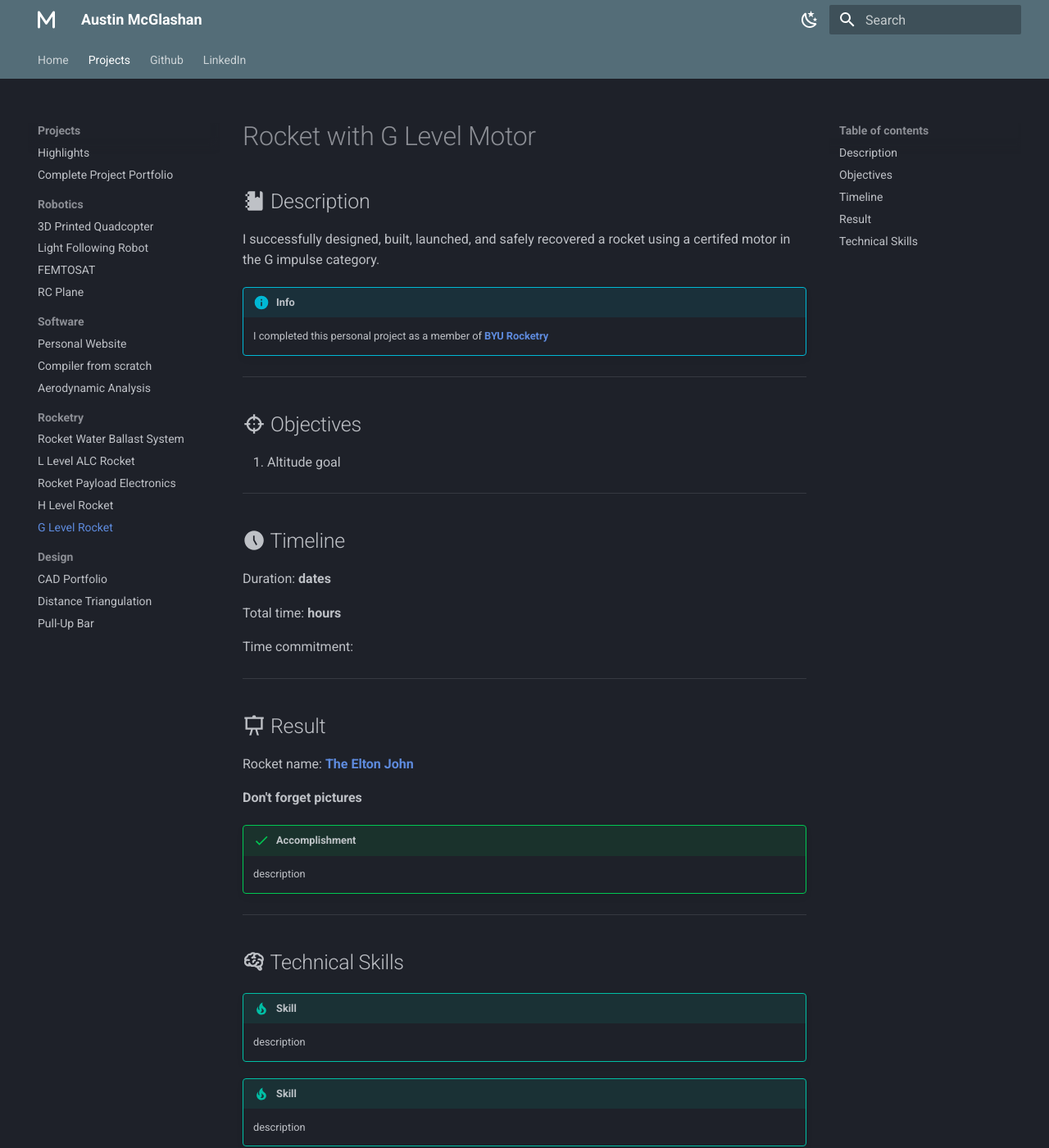
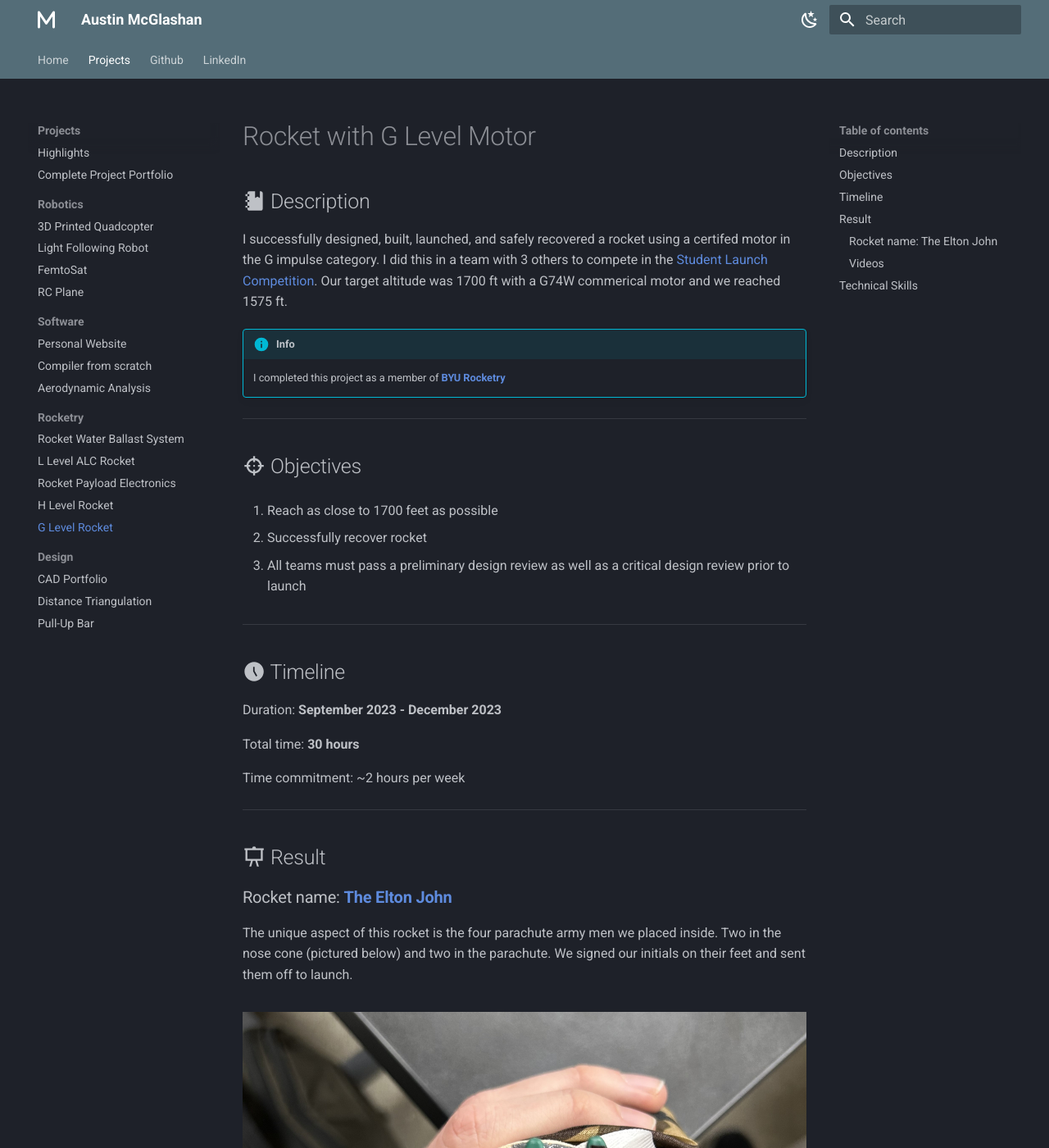
Before and after one commit to austin006/austin006.github.io, an MkDocs documentation site: the page built from docs/project-portfolio/projects/2023/G-rocket.md, in a window 1280 px wide and 1400 px high. Shown: the whole window at 82% size. Built offline with MkDocs 1.6.1 and Material for MkDocs 9.7.7, drawn with Linux system fonts in a browser that asks for light colours; some of the changed text lies outside the part shown.

Commit message:
Updated 2023 projects

```diff
--- a/docs/project-portfolio/projects/2023/G-rocket.md
+++ b/docs/project-portfolio/projects/2023/G-rocket.md
@@ -2,53 +2,89 @@
 
 ## :material-notebook: Description
 
-I successfully designed, built, launched, and safely recovered a rocket using a certifed motor in the G impulse category.
+I successfully designed, built, launched, and safely recovered a rocket using a certifed motor in the G impulse category. I did this in a team with 3 others to compete in the [Student Launch Competition](https://rocketry.byu.edu/join-us/student-launch-comp/). Our target altitude was 1700 ft with a G74W commerical motor and we reached 1575 ft.
 
 
 !!! info
 
-    I completed this personal project as a member of **[BYU Rocketry](https://rocketry.byu.edu/)**
+    I completed this project as a member of **[BYU Rocketry](https://rocketry.byu.edu/)**
 
 ***
 
 ## :material-target: Objectives
 
-1. Altitude goal
+1.  Reach as close to 1700 feet as possible
+
+2. Successfully recover rocket
+
+3. All teams must pass a preliminary design review as well as a critical design review prior to launch
 
 ***
 
 ## :material-clock-time-five: Timeline
 
-Duration: **dates**
+Duration: **September 2023 - December 2023**
 
-Total time: **hours**
+Total time: **30 hours**
 
-Time commitment:
+Time commitment: ~2 hours per week
 
 ***
 
 ## :material-presentation: Result
 
-Rocket name: [**The Elton John**](https://www.youtube.com/watch?v=DtVBCG6ThDk)
+### Rocket name: [**The Elton John**](https://www.youtube.com/watch?v=DtVBCG6ThDk)
 
-**Don't forget pictures**
+The unique aspect of this rocket is the four parachute army men we placed inside. Two in the nose cone (pictured below) and two in the parachute. We signed our initials on their feet and sent them off to launch.
 
-<!-- ![](assets/flow/FLOW1.png){ width=300px }
-![](assets/flow/FLOW2.png){ width=300px }
+![SLC](assets/G-rocket/Grocket0.jpg){ width="100%" }
+/// caption
+Stuffing in the army men
+///
 
+![SLC](assets/G-rocket/Grocket1.jpg){ width="75%" }
+![SLC](assets/G-rocket/Grocket2.jpg){ width="50%" }
+/// caption
+Loading the rocket onto the launch stand
+///
 
-![](assets/flow/FLOW3.png){ width=300px }
-![](assets/flow/FLOW4.png){ width=300px } -->
+![SLC](assets/G-rocket/Grocket3.jpg){ width=500px }
+/// caption
+Rocket prepared for launch
+///
+
+![SLC](assets/G-rocket/Grocket4.jpg){ width="100%" }
+/// caption
+Us with our rocket
+///
+
+![SLC](assets/G-rocket/Grocket5.jpg){ width="100%" }
+/// caption
+BYU Rocketry Student Launch Competition 2023
+///
+
+### Videos
 
 !!! success "Accomplishment"
-    description
+    First rocket built and launched
+
+<iframe width="462" height="822" src="https://www.youtube.com/embed/iuoT3lYNyi8" title="SLC 12/9/23" frameborder="0" allow="accelerometer; autoplay; clipboard-write; encrypted-media; gyroscope; picture-in-picture; web-share" referrerpolicy="strict-origin-when-cross-origin" allowfullscreen></iframe>
+/// caption
+The launch
+///
+
+<iframe width="660" height="415" src="https://www.youtube.com/embed/l1oW_qOQWYA?si=kpeVhzyg_8DuU3Yw" title="YouTube video player" frameborder="0" allow="accelerometer; autoplay; clipboard-write; encrypted-media; gyroscope; picture-in-picture; web-share" referrerpolicy="strict-origin-when-cross-origin" allowfullscreen></iframe>
+/// caption
+The landing
+///
+
+In the video you can see the two army men trailing behind the parachute line with their own seperate parachutes. They land together with the rocket close to the table.
+
+The other two army men were ejected with the parachute and descended completely seperate from the rocket. At the end of the video, you can see that I ran to go catch both of them out of the air as they descended.
 
 ***
 
 ## :material-brain: Technical Skills
 
-!!! tip "**Skill**"
-    description
-
-!!! tip "**Skill**"
-    description
+!!! tip "**Rocketry**"
+    With no prior knowledge of rockets, I successfully learned all the basics to design, build, and launch my own rocket.
--- a/mkdocs.yml
+++ b/mkdocs.yml
@@ -86,7 +86,7 @@ nav:
     - Robotics:
       - 3D Printed Quadcopter: project-portfolio/projects/2025/quadrotor.md
       - Light Following Robot: project-portfolio/projects/2025/ecen301.md
-      - FEMTOSAT: project-portfolio/projects/2023/femtosat.md
+      - FemtoSat: project-portfolio/projects/2023/femtosat.md
       - RC Plane: project-portfolio/projects/2023/rc-plane.md
     - Software:
       - Personal Website: project-portfolio/projects/2025/website.md
```
Also changed, not shown: docs/project-portfolio/complete-project-portfolio.md (+1 -1 lines), docs/project-portfolio/projects/2023/femtosat.md (+61 -0 lines), docs/project-portfolio/projects/2023/rc-plane.md (+46 -0 lines), docs/project-portfolio/projects/2023/assets/G-rocket/Grocket0.jpg (added), docs/project-portfolio/projects/2023/assets/G-rocket/Grocket1.jpg (renamed from docs/project-portfolio/projects/2023/assets/G-rocket/Grocktet1.jpg), docs/project-portfolio/projects/2023/assets/femtosat/FEMTOSAT2.jpg, docs/project-portfolio/projects/2023/assets/femtosat/FEMTOSAT3.jpg, docs/project-portfolio/projects/2023/assets/femtosat/FEMTOSAT4.jpg, docs/project-portfolio/projects/2023/assets/femtosat/FEMTOSAT7.jpg (deleted), 3 other files.
